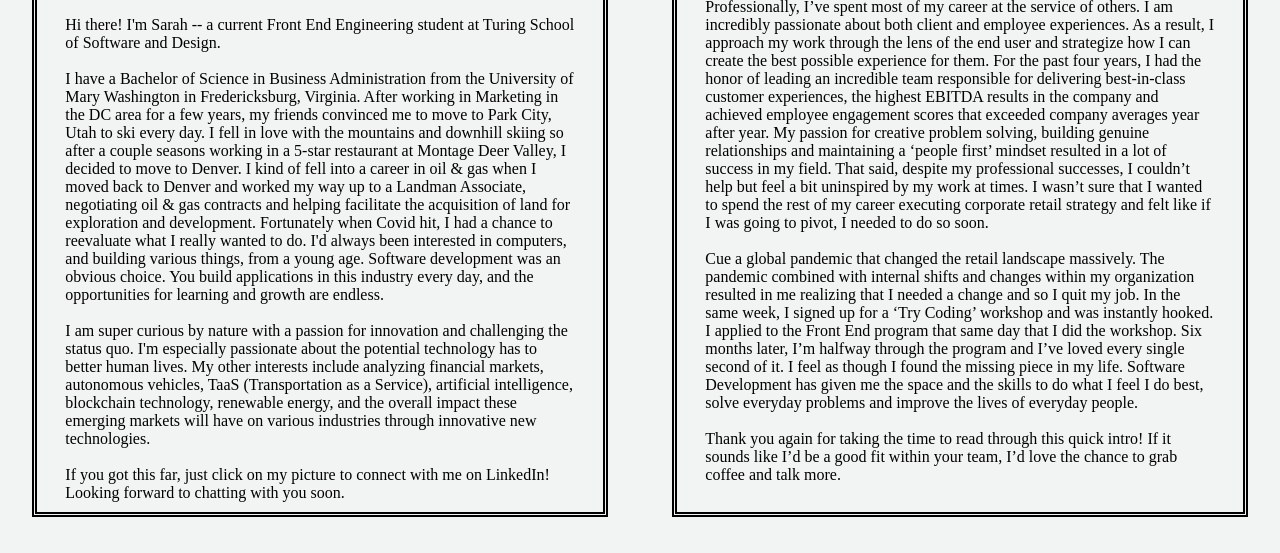
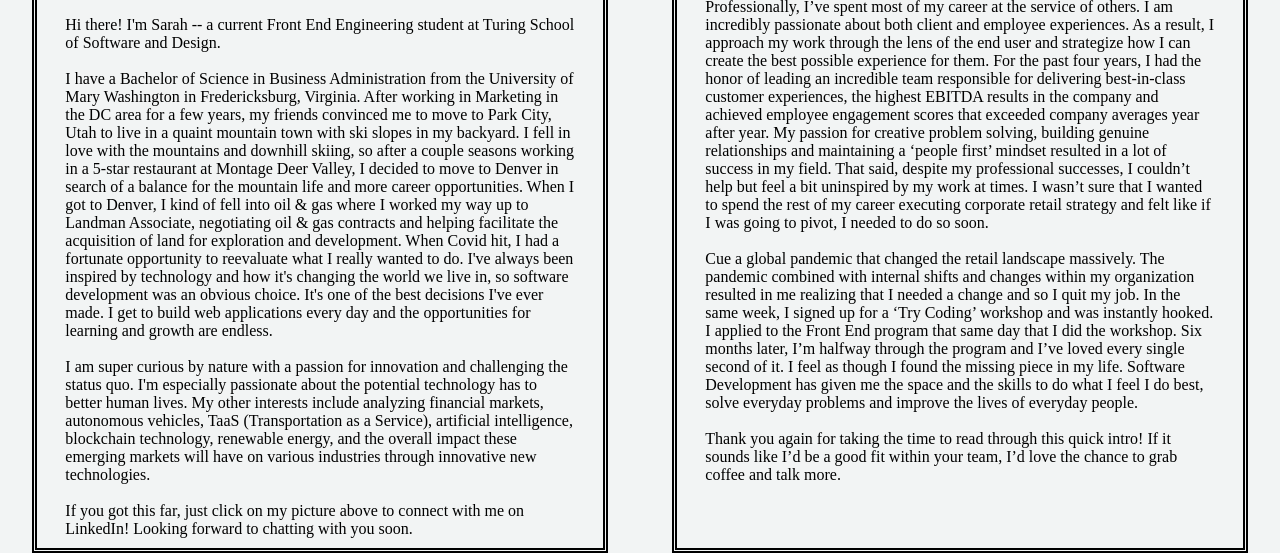
Before and after one commit to sarahrudy/rudy-and-johnson, a React (Create React App) app: page /about in a window 1280 px wide. Shown: the part 923-1476 px from the top of the page. Before the commit the page ends 1440 px from the top, so only its background shows below. Built offline with nearby package versions, Linux system fonts and the light colour scheme; no server answers; a web font is replaced by a local one.

Commit message:
Update about me blurb

```diff
--- a/src/components/About/About.js
+++ b/src/components/About/About.js
@@ -15,11 +15,11 @@ const About = () => {
         <div className="rudy-bio">
           <p>Hi there! I'm Sarah -- a current Front End Engineering student at Turing School of Software and Design.</p>
           <br />
-          <p>I have a Bachelor of Science in Business Administration from the University of Mary Washington in Fredericksburg, Virginia. After working in Marketing in the DC area for a few years, my friends convinced me to move to Park City, Utah to ski every day. I fell in love with the mountains and downhill skiing so after a couple seasons working in a 5-star restaurant at Montage Deer Valley, I decided to move to Denver. I kind of fell into a career in oil & gas when I moved back to Denver and worked my way up to a Landman Associate, negotiating oil & gas contracts and helping facilitate the acquisition of land for exploration and development. Fortunately when Covid hit, I had a chance to reevaluate what I really wanted to do. I'd always been interested in computers, and building various things, from a young age. Software development was an obvious choice. You build applications in this industry every day, and the opportunities for learning and growth are endless.</p>
+          <p>I have a Bachelor of Science in Business Administration from the University of Mary Washington in Fredericksburg, Virginia. After working in Marketing in the DC area for a few years, my friends convinced me to move to Park City, Utah to live in a quaint mountain town with ski slopes in my backyard. I fell in love with the mountains and downhill skiing, so after a couple seasons working in a 5-star restaurant at Montage Deer Valley, I decided to move to Denver in search of a balance for the mountain life and more career opportunities. When I got to Denver, I kind of fell into oil & gas where I worked my way up to Landman Associate, negotiating oil & gas contracts and helping facilitate the acquisition of land for exploration and development. When Covid hit, I had a fortunate opportunity to reevaluate what I really wanted to do. I've always been inspired by technology and how it's changing the world we live in, so software development was an obvious choice. It's one of the best decisions I've ever made. I get to build web applications every day and the opportunities for learning and growth are endless.</p>
           <br />
           <p>I am super curious by nature with a passion for innovation and challenging the status quo. I'm especially passionate about the potential technology has to better human lives. My other interests include analyzing financial markets, autonomous vehicles, TaaS (Transportation as a Service), artificial intelligence, blockchain technology, renewable energy, and the overall impact these emerging markets will have on various industries through innovative new technologies.</p>
           <br />
-          <p>If you got this far, just click on my picture to connect with me on LinkedIn! Looking forward to chatting with you soon.</p>
+          <p>If you got this far, just click on my picture above to connect with me on LinkedIn! Looking forward to chatting with you soon.</p>
         </div>
       </div>
 
```
